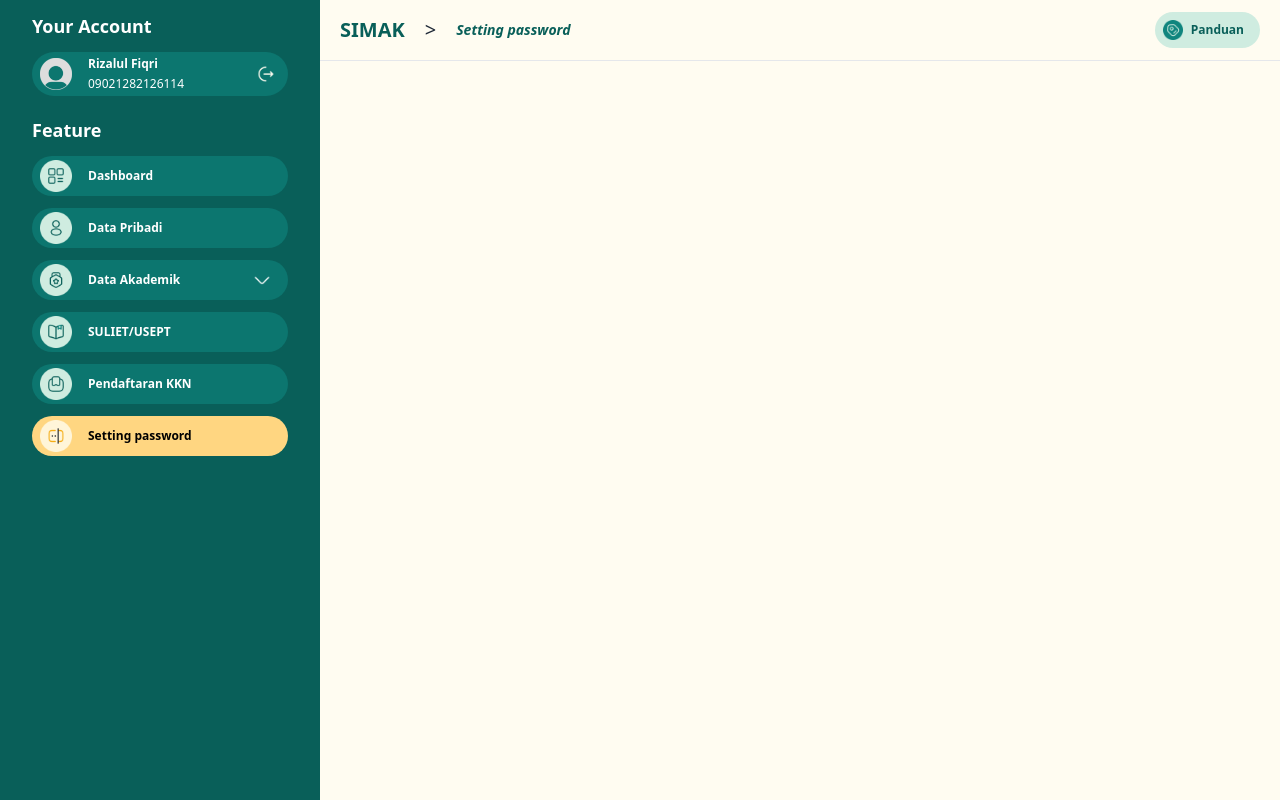
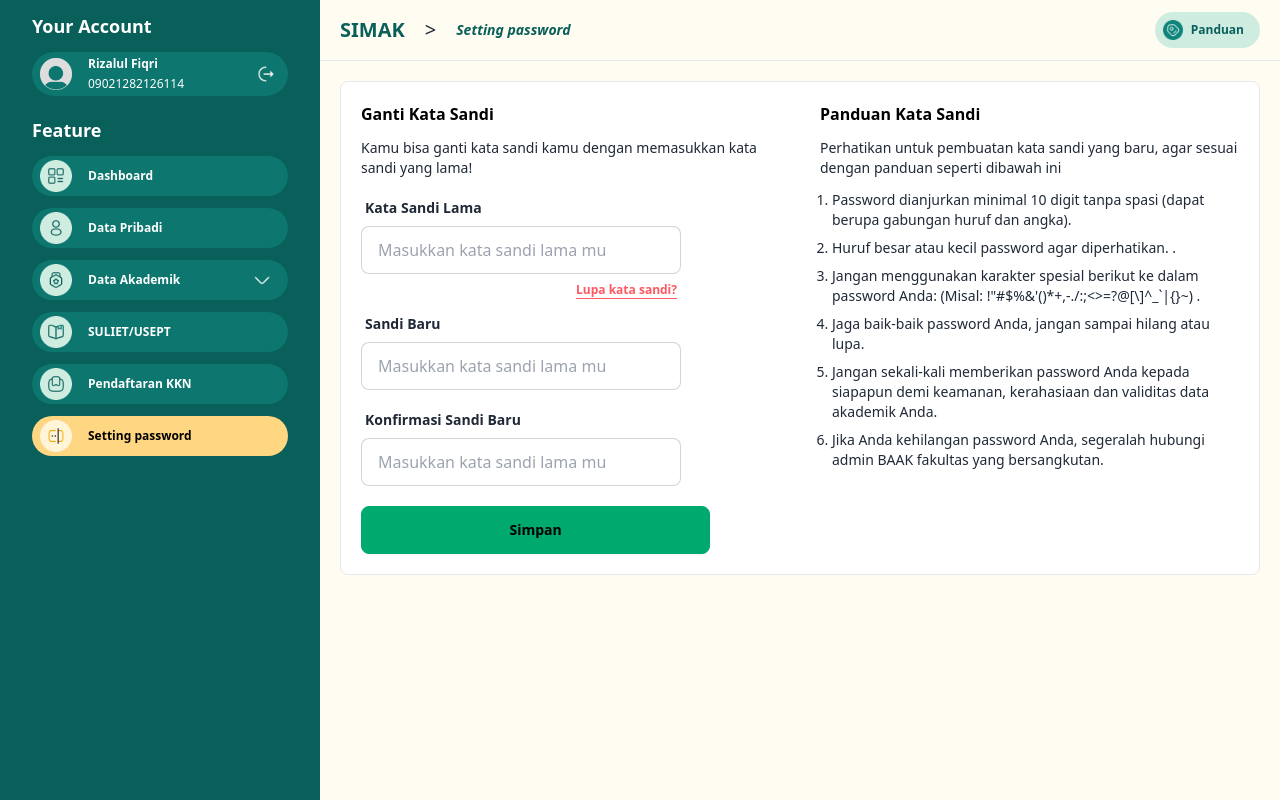
Before and after one commit to TheSwordSlay/simak-unsri-redesign, a Next.js app: page /setting-password in a window 1280 px wide. Built offline with nearby package versions, Linux system fonts and the light colour scheme.

Commit message:
password change menu

```diff
--- a/src/app/setting-password/page.jsx
+++ b/src/app/setting-password/page.jsx
@@ -1,5 +1,6 @@
 import Sidebar from "@/components/Sidebar";
 import Link from "next/link";
+import { InputEnabled } from "@/components/InputEnabled";
 
 export default function SettingPassword() {
     return(
@@ -20,6 +21,55 @@ export default function SettingPassword() {
                             </Link>
                         </div>
                         <hr className="h-[1px] bg-slate-200" />
+
+                        <div className="mx-5 my-5">
+                            <div className="w-full bg-white rounded-lg border">
+                                <div className="flex w-full">
+                                    <div className="w-1/2 mx-5 my-5">
+                                        <p className="text-black font-bold mb-3">Ganti Kata Sandi</p>
+                                        <p className="text-sm">Kamu bisa ganti kata sandi kamu dengan memasukkan kata sandi yang lama!</p>
+                                        <label className="form-control w-full max-w-xs mt-3">
+                                            <div className="label">
+                                                <span className="label-text font-bold">Kata Sandi Lama</span>
+                                            </div>
+                                            <input type="text" placeholder="Masukkan kata sandi lama mu" className="input input-bordered w-full max-w-xs" />
+                                            <div className="label">
+                                                <span className="label-text-alt"></span>
+                                                <Link href="/lupa-password" className="label-text-alt font-semibold text-error underline underline-offset-4">Lupa kata sandi?</Link>
+                                            </div>
+                                        </label>
+
+                                        <label className="form-control w-full max-w-xs">
+                                            <div className="label">
+                                                <span className="label-text font-bold">Sandi Baru</span>
+                                            </div>
+                                            <input type="text" placeholder="Masukkan kata sandi lama mu" className="input input-bordered w-full max-w-xs" />
+                                        </label>
+
+                                        <label className="form-control w-full max-w-xs mt-3">
+                                            <div className="label">
+                                                <span className="label-text font-bold">Konfirmasi Sandi Baru</span>
+                                            </div>
+                                            <input type="text" placeholder="Masukkan kata sandi lama mu" className="input input-bordered w-full max-w-xs" />
+                                        </label>
+                                        <button className="btn btn-success w-5/6 mt-5">Simpan</button>
+                                    </div>
+                                    <div className="w-1/2 mx-5 my-5">
+                                        <p className="text-black font-bold mb-3">Panduan Kata Sandi</p>
+                                        <p className="text-sm">Perhatikan untuk pembuatan kata sandi yang baru, agar sesuai dengan panduan seperti dibawah ini</p>
+                                        <ol class="list-decimal mt-3 ml-3">
+                                        <li className="text-sm">Password dianjurkan minimal 10 digit tanpa spasi (dapat berupa gabungan huruf dan angka).</li>
+                                        <li className="text-sm mt-2">Huruf besar atau kecil password agar diperhatikan. .</li>
+                                        <li className="text-sm mt-2">Jangan menggunakan karakter spesial berikut ke dalam password Anda: (Misal: {"!\"#$%&'()*+,-./:;<>=?@[\\]^_`|{}~"}) .</li>
+                                        <li className="text-sm mt-2">Jaga baik-baik password Anda, jangan sampai hilang atau lupa.</li>
+                                        <li className="text-sm mt-2">Jangan sekali-kali memberikan password Anda kepada siapapun demi keamanan, kerahasiaan dan validitas data akademik Anda.</li>
+                                        <li className="text-sm mt-2">Jika Anda kehilangan password Anda, segeralah hubungi admin BAAK fakultas yang bersangkutan.</li>
+
+                                        </ol>
+                                    </div>
+                                </div>
+                            </div>
+                        </div>
                     </div>
                 </div>
             </main>
```
